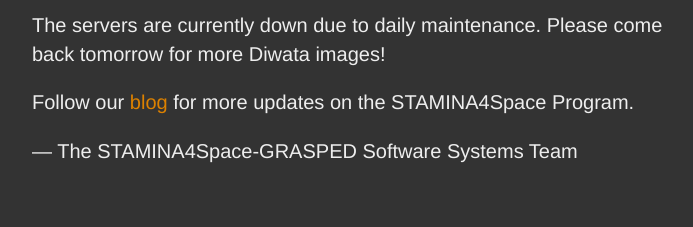
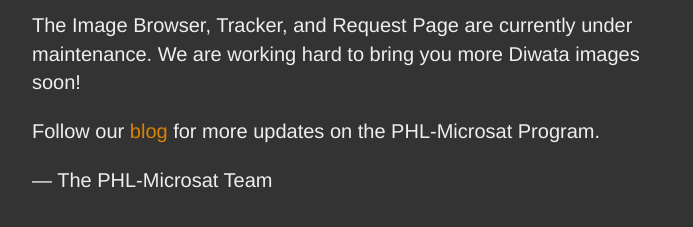
Before and after one commit to phl-microsat/maintenance-page, a plain HTML site: page index.html in a window 1280 px wide. Shown: the part 207-434 px from the top of the page, without its empty margins (283-976 px from the left). Drawn offline with nearby package versions, Linux system fonts and the light colour scheme.

Commit message:
Update index.html

```diff
--- a/index.html
+++ b/index.html
@@ -31,9 +31,9 @@
         Under Maintenance
       </div>
     </h1>
-    <p>The servers are currently down due to daily maintenance. Please come back tomorrow for more Diwata images!</p>
-    <p>Follow our <a href="https://blog.phl-microsat.upd.edu.ph">blog</a> for more updates on the STAMINA4Space Program.</p>
+    <p>The Image Browser, Tracker, and Request Page are currently under maintenance. We are working hard to bring you more Diwata images soon!</p>
+    <p>Follow our <a href="https://blog.phl-microsat.upd.edu.ph">blog</a> for more updates on the PHL-Microsat Program.</p>
     <div>
-        <p>&mdash; The STAMINA4Space-GRASPED Software Systems Team</p>
+        <p>&mdash; The PHL-Microsat Team</p>
     </div>
 </div>
```
